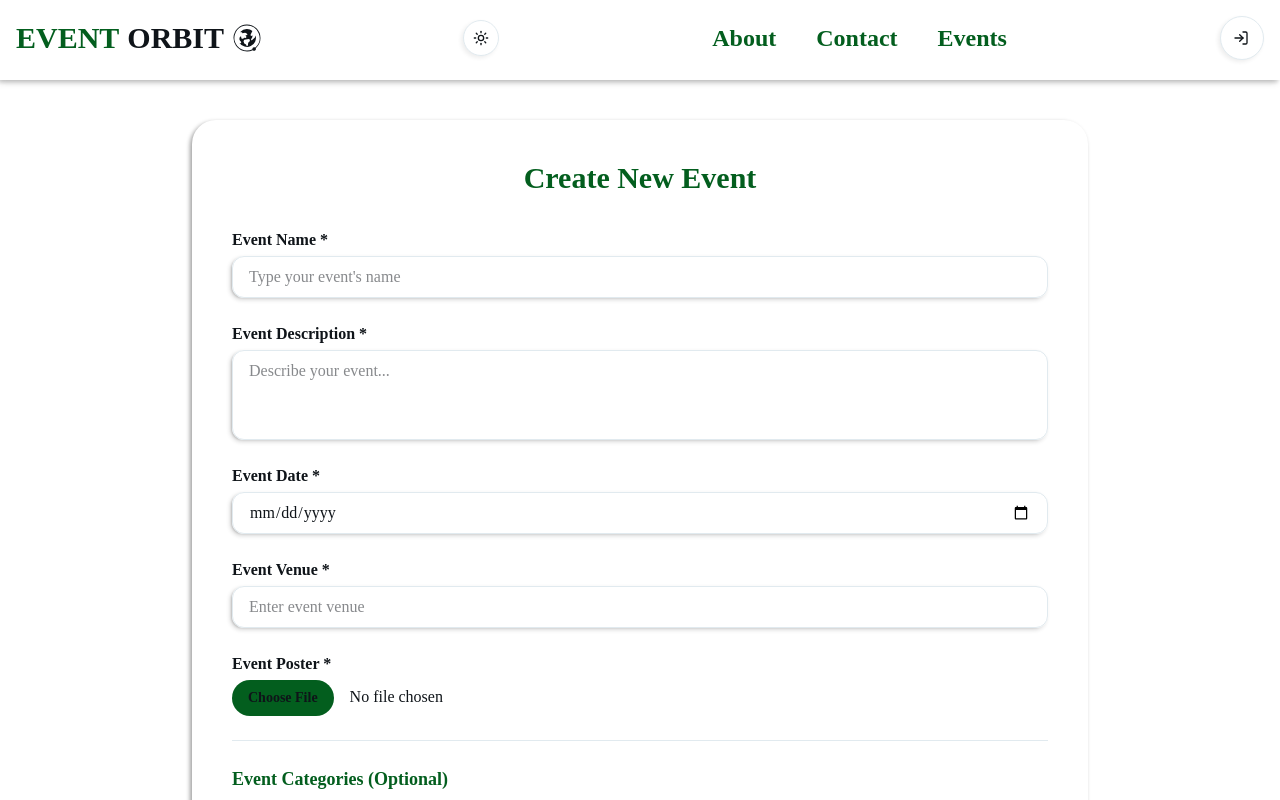
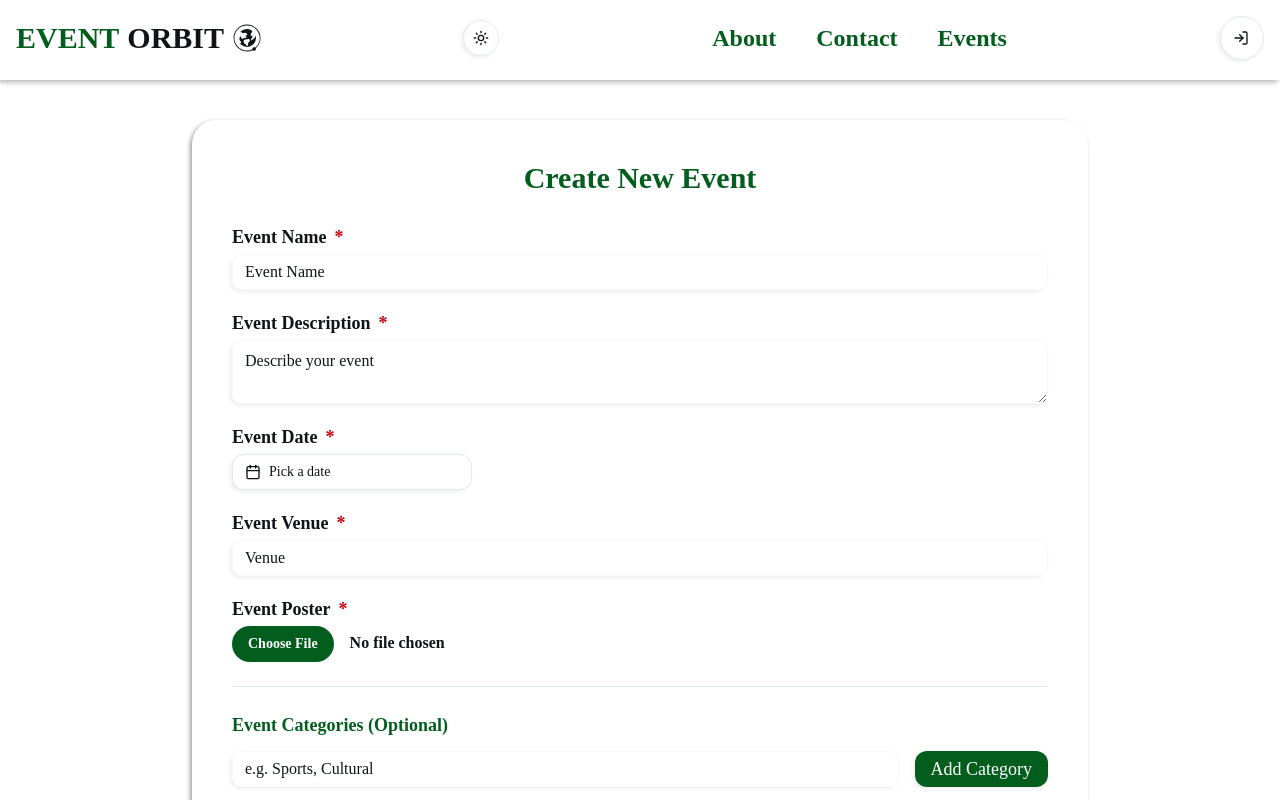
Before and after one commit to Anuptigga/EventOrbit, a React (Vite) app in the folder frontend/: page /eventform in a window 1280 px wide. Shown: the top 800 px of the page. Built offline with nearby package versions, Linux system fonts and the light colour scheme; no server answers.

Commit message:
updated UI of eventform

```diff
--- a/frontend/package.json
+++ b/frontend/package.json
@@ -13,6 +13,7 @@
     "@hookform/resolvers": "^5.0.1",
     "@radix-ui/react-checkbox": "^1.3.2",
     "@radix-ui/react-label": "^2.1.7",
+    "@radix-ui/react-popover": "^1.1.14",
     "@radix-ui/react-select": "^2.2.5",
     "@radix-ui/react-separator": "^1.1.7",
     "@radix-ui/react-slot": "^1.2.3",
@@ -21,11 +22,13 @@
     "axios": "^1.9.0",
     "class-variance-authority": "^0.7.1",
     "clsx": "^2.1.1",
+    "date-fns": "^3.6.0",
     "dotenv": "^16.5.0",
     "framer-motion": "^12.10.4",
     "jwt-decode": "^4.0.0",
     "lucide-react": "^0.507.0",
     "react": "^19.1.0",
+    "react-day-picker": "^8.10.1",
     "react-dom": "^19.1.0",
     "react-hook-form": "^7.56.4",
     "react-icons": "^5.5.0",
--- /dev/null
+++ b/frontend/src/components/DatePicker.jsx
@@ -0,0 +1,44 @@
+import { format } from 'date-fns'
+import { CalendarIcon } from 'lucide-react'
+
+import { cn } from '@/lib/utils'
+import { Button } from '@/components/ui/button'
+import { Calendar } from '@/components/ui/calendar'
+import {
+  Popover,
+  PopoverContent,
+  PopoverTrigger,
+} from '@/components/ui/popover'
+
+export function DatePicker({ date, setDate }) {
+  return (
+    <>
+      <Popover>
+        <PopoverTrigger asChild>
+          <Button
+            variant={'outline'}
+            className={cn(
+              'w-[240px] justify-start text-left font-normal rounded-lg',
+              !date && 'text-muted-foreground'
+            )}
+          >
+            <CalendarIcon />
+            {date ? (
+              format(date, 'PPP')
+            ) : (
+              <span className="text-md">Pick a date</span>
+            )}
+          </Button>
+        </PopoverTrigger>
+        <PopoverContent className="w-auto p-0" align="start">
+          <Calendar
+            mode="single"
+            selected={date}
+            onSelect={setDate}
+            initialFocus
+          />
+        </PopoverContent>
+      </Popover>
+    </>
+  )
+}
--- a/frontend/src/components/SignIn.jsx
+++ b/frontend/src/components/SignIn.jsx
@@ -67,7 +67,7 @@ const SignIn = () => {
   const renderInput = (label, name, type = 'text', required = true) => (
     <div className="mb-4">
       <Label className="block text-secondary m-2">
-        {label} {required && <span className="text-red-500">*</span>}
+        {label} {required && <span className="text-destructive">*</span>}
       </Label>
       <Input
         name={name}
--- /dev/null
+++ b/frontend/src/components/ui/calendar.jsx
@@ -0,0 +1,72 @@
+import * as React from "react"
+import { ChevronLeft, ChevronRight } from "lucide-react"
+import { DayPicker } from "react-day-picker"
+
+import { cn } from "@/lib/utils"
+import { buttonVariants } from "@/components/ui/button"
+
+function Calendar({
+  className,
+  classNames,
+  showOutsideDays = true,
+  ...props
+}) {
+  return (
+    <DayPicker
+      showOutsideDays={showOutsideDays}
+      className={cn("p-3", className)}
+      classNames={{
+        months: "flex flex-col sm:flex-row gap-2",
+        month: "flex flex-col gap-4",
+        caption: "flex justify-center pt-1 relative items-center w-full",
+        caption_label: "text-sm font-medium",
+        nav: "flex items-center gap-1",
+        nav_button: cn(
+          buttonVariants({ variant: "outline" }),
+          "size-7 bg-transparent p-0 opacity-50 hover:opacity-100"
+        ),
+        nav_button_previous: "absolute left-1",
+        nav_button_next: "absolute right-1",
+        table: "w-full border-collapse space-x-1",
+        head_row: "flex",
+        head_cell:
+          "text-muted-foreground rounded-md w-8 font-normal text-[0.8rem]",
+        row: "flex w-full mt-2",
+        cell: cn(
+          "relative p-0 text-center text-sm focus-within:relative focus-within:z-20 [&:has([aria-selected])]:bg-accent [&:has([aria-selected].day-range-end)]:rounded-r-md",
+          props.mode === "range"
+            ? "[&:has(>.day-range-end)]:rounded-r-md [&:has(>.day-range-start)]:rounded-l-md first:[&:has([aria-selected])]:rounded-l-md last:[&:has([aria-selected])]:rounded-r-md"
+            : "[&:has([aria-selected])]:rounded-md"
+        ),
+        day: cn(
+          buttonVariants({ variant: "ghost" }),
+          "size-8 p-0 font-normal aria-selected:opacity-100"
+        ),
+        day_range_start:
+          "day-range-start aria-selected:bg-primary aria-selected:text-primary-foreground",
+        day_range_end:
+          "day-range-end aria-selected:bg-primary aria-selected:text-primary-foreground",
+        day_selected:
+          "bg-primary text-primary-foreground hover:bg-primary hover:text-primary-foreground focus:bg-primary focus:text-primary-foreground",
+        day_today: "bg-accent text-accent-foreground",
+        day_outside:
+          "day-outside text-muted-foreground aria-selected:text-muted-foreground",
+        day_disabled: "text-muted-foreground opacity-50",
+        day_range_middle:
+          "aria-selected:bg-accent aria-selected:text-accent-foreground",
+        day_hidden: "invisible",
+        ...classNames,
+      }}
+      components={{
+        IconLeft: ({ className, ...props }) => (
+          <ChevronLeft className={cn("size-4", className)} {...props} />
+        ),
+        IconRight: ({ className, ...props }) => (
+          <ChevronRight className={cn("size-4", className)} {...props} />
+        ),
+      }}
+      {...props} />
+  );
+}
+
+export { Calendar }
--- a/frontend/src/components/ui/input.jsx
+++ b/frontend/src/components/ui/input.jsx
@@ -1,24 +1,19 @@
-import * as React from "react"
+import { cn } from '@/lib/utils'
 
-import { cn } from "@/lib/utils"
-
-function Input({
-  className,
-  type,
-  ...props
-}) {
+function Input({ className, type, ...props }) {
   return (
     <input
       type={type}
       data-slot="input"
       className={cn(
-        "file:text-foreground placeholder:text-muted-foreground selection:bg-primary selection:text-primary-foreground dark:bg-input/30 border-input flex h-9 w-full min-w-0 rounded-md border bg-transparent px-3 py-1 text-sm shadow-xs transition-[color,box-shadow] outline-none file:inline-flex file:h-7 file:border-0 file:bg-transparent file:text-sm file:font-medium disabled:pointer-events-none disabled:cursor-not-allowed disabled:opacity-50 md:text-sm",
-        "focus-visible:border-ring focus-visible:ring-ring/50 focus-visible:ring-[1px]",
-        "aria-invalid:ring-destructive/20 dark:aria-invalid:ring-destructive/40 aria-invalid:border-destructive",
+        'file:text-foreground placeholder:text-muted-foreground selection:bg-primary selection:text-primary-foreground dark:bg-input/30 border-input flex h-9 w-full min-w-0 rounded-md border bg-transparent px-3 py-1 text-md shadow-xs transition-[color,box-shadow] outline-none file:inline-flex file:h-7 file:border-0 file:bg-transparent file:text-md file:font-medium disabled:pointer-events-none disabled:cursor-not-allowed disabled:opacity-50 md:text-md',
+        'focus-visible:border-ring focus-visible:ring-ring/50 focus-visible:ring-[1px]',
+        'aria-invalid:ring-destructive/20 dark:aria-invalid:ring-destructive/40 aria-invalid:border-destructive',
         className
       )}
-      {...props} />
-  );
+      {...props}
+    />
+  )
 }
 
 export { Input }
--- /dev/null
+++ b/frontend/src/components/ui/popover.jsx
@@ -0,0 +1,45 @@
+import * as React from "react"
+import * as PopoverPrimitive from "@radix-ui/react-popover"
+
+import { cn } from "@/lib/utils"
+
+function Popover({
+  ...props
+}) {
+  return <PopoverPrimitive.Root data-slot="popover" {...props} />;
+}
+
+function PopoverTrigger({
+  ...props
+}) {
+  return <PopoverPrimitive.Trigger data-slot="popover-trigger" {...props} />;
+}
+
+function PopoverContent({
+  className,
+  align = "center",
+  sideOffset = 4,
+  ...props
+}) {
+  return (
+    <PopoverPrimitive.Portal>
+      <PopoverPrimitive.Content
+        data-slot="popover-content"
+        align={align}
+        sideOffset={sideOffset}
+        className={cn(
+          "bg-popover text-popover-foreground data-[state=open]:animate-in data-[state=closed]:animate-out data-[state=closed]:fade-out-0 data-[state=open]:fade-in-0 data-[state=closed]:zoom-out-95 data-[state=open]:zoom-in-95 data-[side=bottom]:slide-in-from-top-2 data-[side=left]:slide-in-from-right-2 data-[side=right]:slide-in-from-left-2 data-[side=top]:slide-in-from-bottom-2 z-50 w-72 origin-(--radix-popover-content-transform-origin) rounded-md border p-4 shadow-md outline-hidden",
+          className
+        )}
+        {...props} />
+    </PopoverPrimitive.Portal>
+  );
+}
+
+function PopoverAnchor({
+  ...props
+}) {
+  return <PopoverPrimitive.Anchor data-slot="popover-anchor" {...props} />;
+}
+
+export { Popover, PopoverTrigger, PopoverContent, PopoverAnchor }
--- /dev/null
+++ b/frontend/src/components/ui/textarea.jsx
@@ -0,0 +1,20 @@
+import * as React from "react"
+
+import { cn } from "@/lib/utils"
+
+function Textarea({
+  className,
+  ...props
+}) {
+  return (
+    <textarea
+      data-slot="textarea"
+      className={cn(
+        "border-input placeholder:text-muted-foreground focus-visible:border-ring focus-visible:ring-ring/50 aria-invalid:ring-destructive/20 dark:aria-invalid:ring-destructive/40 aria-invalid:border-destructive dark:bg-input/30 flex field-sizing-content min-h-16 w-full rounded-md border bg-transparent px-3 py-2 text-base shadow-xs transition-[color,box-shadow] outline-none focus-visible:ring-[1px] disabled:cursor-not-allowed disabled:opacity-50 md:text-md",
+        className
+      )}
+      {...props} />
+  );
+}
+
+export { Textarea }
--- a/frontend/src/pages/Eventform/components/CreateEvent.jsx
+++ b/frontend/src/pages/Eventform/components/CreateEvent.jsx
@@ -6,10 +6,17 @@ import {
   useNavigate,
   useNavigation,
 } from 'react-router-dom'
+import { Label } from '@/components/ui/label'
+import { Input } from '@/components/ui/input'
+import { Button } from '@/components/ui/button'
+import { Textarea } from '@/components/ui/textarea'
+import { GiCrossMark } from 'react-icons/gi'
+import { DatePicker } from '../../../components/DatePicker'
 
 function CreateEvent() {
   const [newCategory, setNewCategory] = useState('')
   const [eventCategory, setEventCategory] = useState([])
+  const [date, setDate] = useState('')
 
   const actionData = useActionData()
   const navigation = useNavigation()
@@ -18,12 +25,15 @@ function CreateEvent() {
 
   const handleAddCategory = () => {
     const trimmed = newCategory.trim()
+    if (!trimmed) return toast.error('Category cannot be empty')
     if (
       trimmed &&
       !eventCategory.some((cat) => cat.toLowerCase() === trimmed.toLowerCase())
     ) {
       setEventCategory([...eventCategory, trimmed])
       setNewCategory('')
+    } else {
+      toast.error('Category already exists')
     }
   }
 
@@ -73,67 +83,49 @@ function CreateEvent() {
         value={JSON.stringify(eventCategory)}
       />
 
-      <div className="flex flex-col space-y-1">
-        <label className="font-semibold">
-          Event Name <span className="text-error">*</span>
-        </label>
-        <input
-          type="text"
-          name="eventName"
+      <div className="flex flex-col space-y-2">
+        <Label className="text-secondary font-semibold">
+          Event Name <span className="text-destructive">*</span>
+        </Label>
+        <Input type="text" name="eventName" required placeholder="Event Name" />
+      </div>
+
+      <div className="flex flex-col space-y-2">
+        <Label className="text-secondary font-semibold">
+          Event Description <span className="text-destructive">*</span>
+        </Label>
+        <Textarea
+          name="eventDescription"
           required
-          className="w-full px-4 py-2 rounded-lg border shadow-sm outline-none"
-          placeholder="Type your event's name"
+          placeholder="Describe your event"
         />
       </div>
 
-      <div className="flex flex-col space-y-1">
-        <label className="font-semibold">
-          Event Description <span className="text-error">*</span>
-        </label>
-        <textarea
-          name="eventDescription"
-          rows="3"
-          required
-          className="w-full px-4 py-2 rounded-lg border shadow-sm outline-none resize-none"
-          placeholder="Describe your event..."
-        />
+      <input type="hidden" name="eventDate" value={date} />
+      <div className="flex flex-col space-y-2">
+        <Label className="text-secondary font-semibold">
+          Event Date <span className="text-destructive">*</span>
+        </Label>
+        <DatePicker date={date} setDate={setDate} />
       </div>
 
-      <div className="flex flex-col space-y-1">
-        <label className="font-semibold">
-          Event Date <span className="text-error">*</span>
-        </label>
-        <input
-          type="date"
-          name="eventDate"
-          required
-          className="w-full px-4 py-2 rounded-lg border shadow-sm outline-none"
-        />
+      <div className="flex flex-col space-y-2">
+        <Label className="text-secondary font-semibold">
+          Event Venue <span className="text-destructive">*</span>
+        </Label>
+        <Input type="text" name="eventVenue" required placeholder="Venue" />
       </div>
 
-      <div className="flex flex-col space-y-1">
-        <label className="font-semibold">
-          Event Venue <span className="text-error">*</span>
-        </label>
-        <input
-          type="text"
-          name="eventVenue"
-          required
-          className="w-full px-4 py-2 rounded-lg border shadow-sm outline-none"
-          placeholder="Enter event venue"
-        />
-      </div>
-
-      <div className="flex flex-col space-y-1">
-        <label className="font-semibold">
-          Event Poster <span className="text-error">*</span>
-        </label>
+      <div className="flex flex-col space-y-2">
+        <Label className="text-secondary font-semibold">
+          Event Poster <span className="text-destructive">*</span>
+        </Label>
         <input
           type="file"
           name="img"
           accept="image/*"
           required
-          className="file:mr-4 file:rounded-full file:border-0 file:px-4 file:py-2 file:text-sm file:font-semibold file:text-primary-content file:bg-primary file:cursor-pointer"
+          className="file:mr-4 file:rounded-full file:border-0 file:px-4 file:py-2 file:text-sm font-semibold file:text-primary-foreground file:bg-primary file:cursor-pointer"
         />
       </div>
 
@@ -143,20 +135,20 @@ function CreateEvent() {
           Event Categories (Optional)
         </h3>
         <div className="flex flex-col md:flex-row md:items-center md:space-x-4 space-y-2 md:space-y-0">
-          <input
+          <Input
             type="text"
             value={newCategory}
             onChange={(e) => setNewCategory(e.target.value)}
             placeholder="e.g. Sports, Cultural"
-            className="flex-1 px-4 py-2 rounded-lg border outline-none"
+            // className="flex-1 px-4 py-2 rounded-lg border outline-none"
           />
-          <button
+          <Button
             type="button"
             onClick={handleAddCategory}
-            className="bg-primary text-white px-4 py-2 rounded-lg"
+            className="px-4 py-2 rounded-lg text-lg"
           >
             Add Category
-          </button>
+          </Button>
         </div>
 
         <div className="mt-4 space-y-2">
@@ -169,21 +161,18 @@ function CreateEvent() {
               <button
                 type="button"
                 onClick={() => handleRemoveCategory(idx)}
-                className="text-primary font-bold"
+                className="text-primary font-bold cursor-pointer"
               >
-                ✕
+                <GiCrossMark />
               </button>
             </div>
           ))}
         </div>
       </div>
 
-      <button
-        type="submit"
-        className="w-full bg-primary text-white font-semibold py-3 px-4 rounded-xl transition"
-      >
+      <Button type="submit" className="w-full px-4 py-2 rounded-lg text-lg">
         Create Event
-      </button>
+      </Button>
     </Form>
   )
 }
--- a/frontend/src/pages/Eventform/index.jsx
+++ b/frontend/src/pages/Eventform/index.jsx
@@ -2,12 +2,11 @@ import CreateEvent from './components/CreateEvent'
 
 function index() {
   return (
-    <div className="min-h-screen flex items-center justify-center px-4 py-8 pt-30 bg-base-200">
-      <div className="w-full max-w-4xl bg-base-100 p-10 rounded-3xl shadow-2xl">
+    <div className="min-h-screen flex items-center justify-center px-4 py-8 pt-30">
+      <div className="w-full max-w-4xl p-10 rounded-3xl shadow-2xl">
         <h2 className="text-3xl font-bold text-primary mb-8 text-center">
           Create New Event
         </h2>
-
         <CreateEvent />
       </div>
     </div>
```
Also changed, not shown: 1 other file (tests, documents, lock files or other folders).
